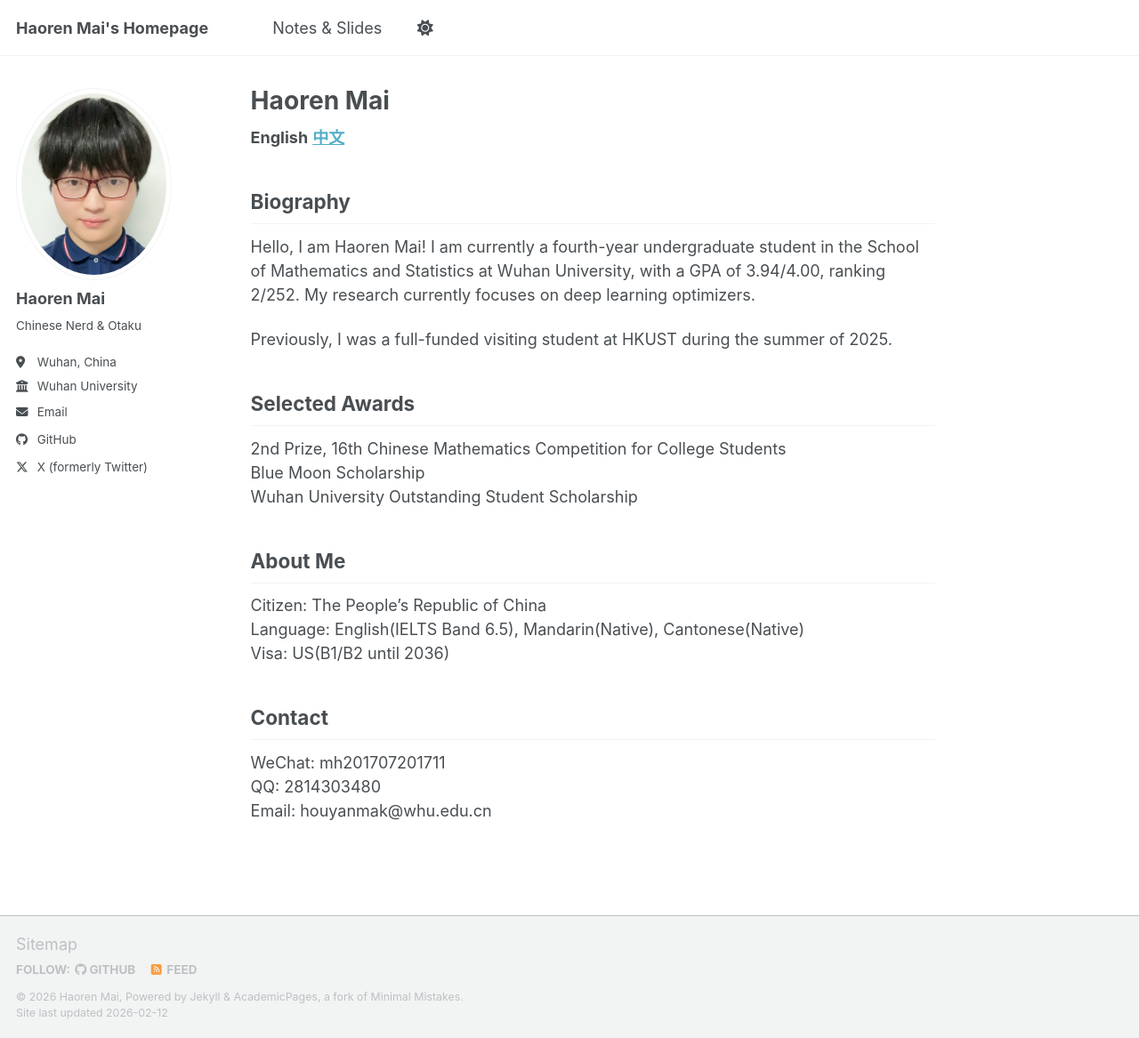
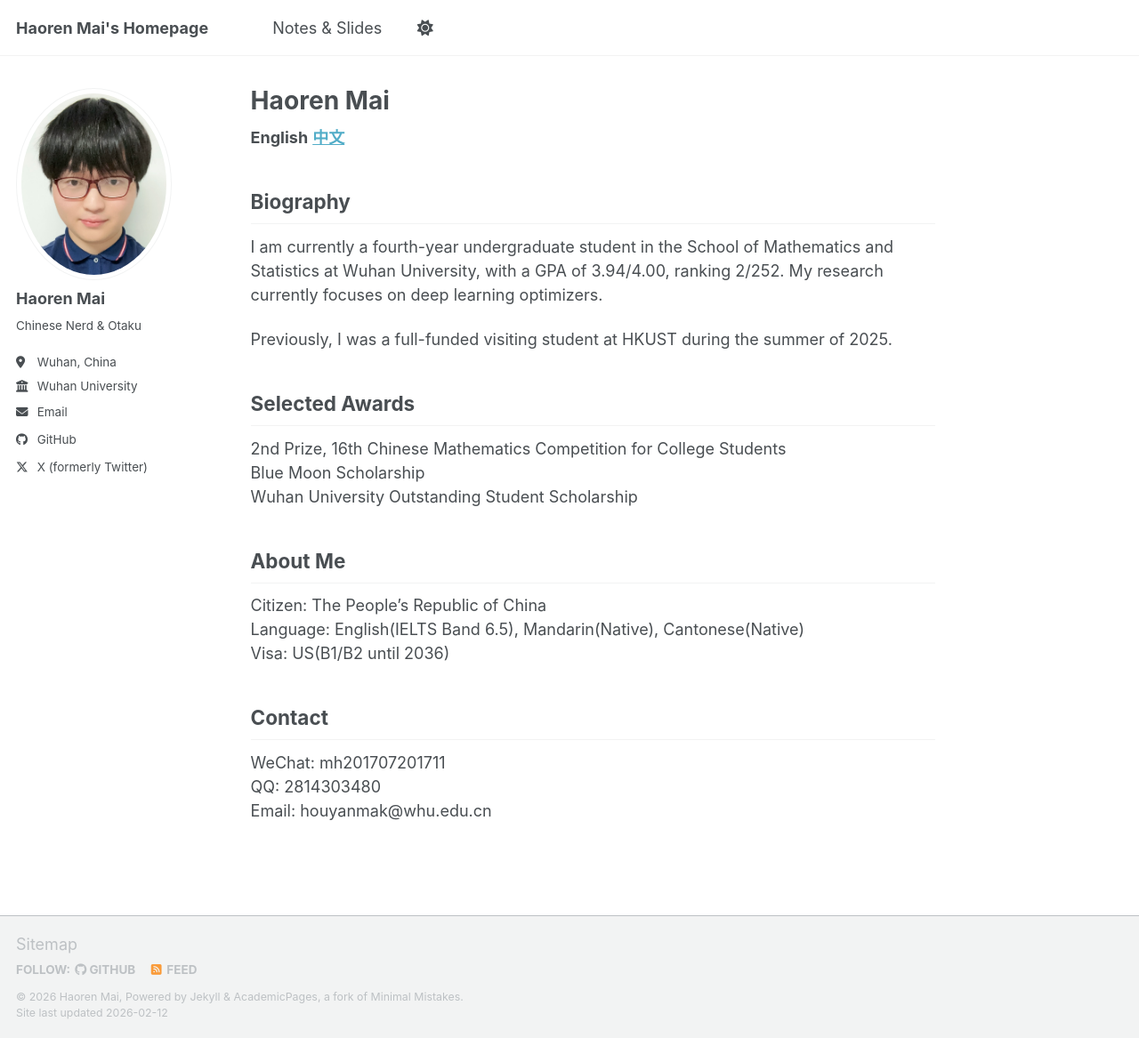
Before and after one commit to haorenmai/haorenmai, a Jekyll site: the page built from _pages/about.md, in a window 1280 px wide and 1167 px high. Shown: the whole window at 89% size. Built offline with Jekyll 4.4.1, drawn with Linux system fonts in a browser that asks for light colours; a script bundle is joined from its source files by our own code; library files that are not in the unit come from our copies.

Commit message:
Update about.md

```diff
--- a/_pages/about.md
+++ b/_pages/about.md
@@ -14,7 +14,7 @@ redirect_from:
 
 Biography
 ---
-Hello, I am Haoren Mai! I am currently a fourth-year undergraduate student in the School of Mathematics and Statistics at Wuhan University, with a GPA of 3.94/4.00, ranking 2/252. My research currently focuses on deep learning optimizers.
+I am currently a fourth-year undergraduate student in the School of Mathematics and Statistics at Wuhan University, with a GPA of 3.94/4.00, ranking 2/252. My research currently focuses on deep learning optimizers.
 
 Previously, I was a full-funded visiting student at HKUST during the summer of 2025.
 
```
